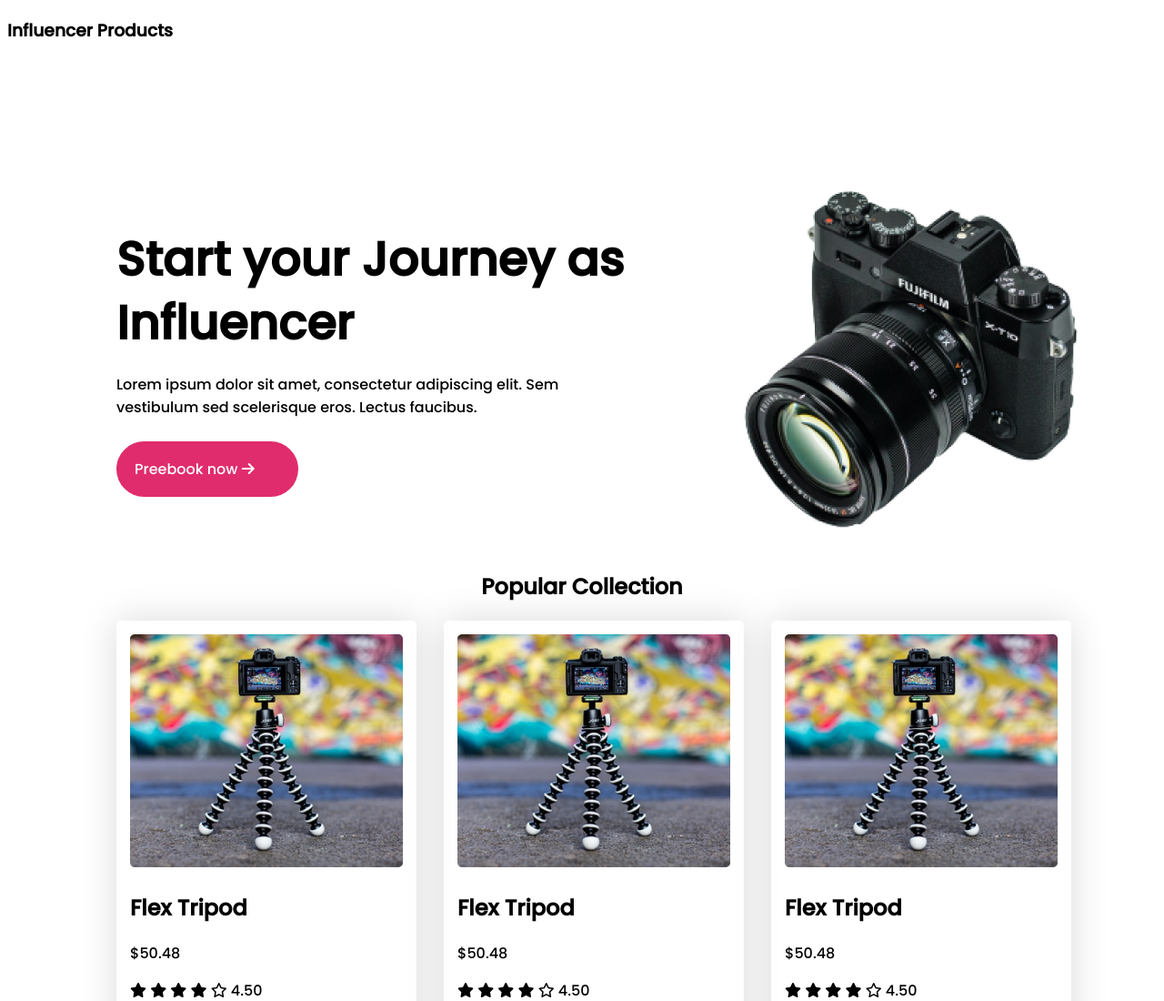
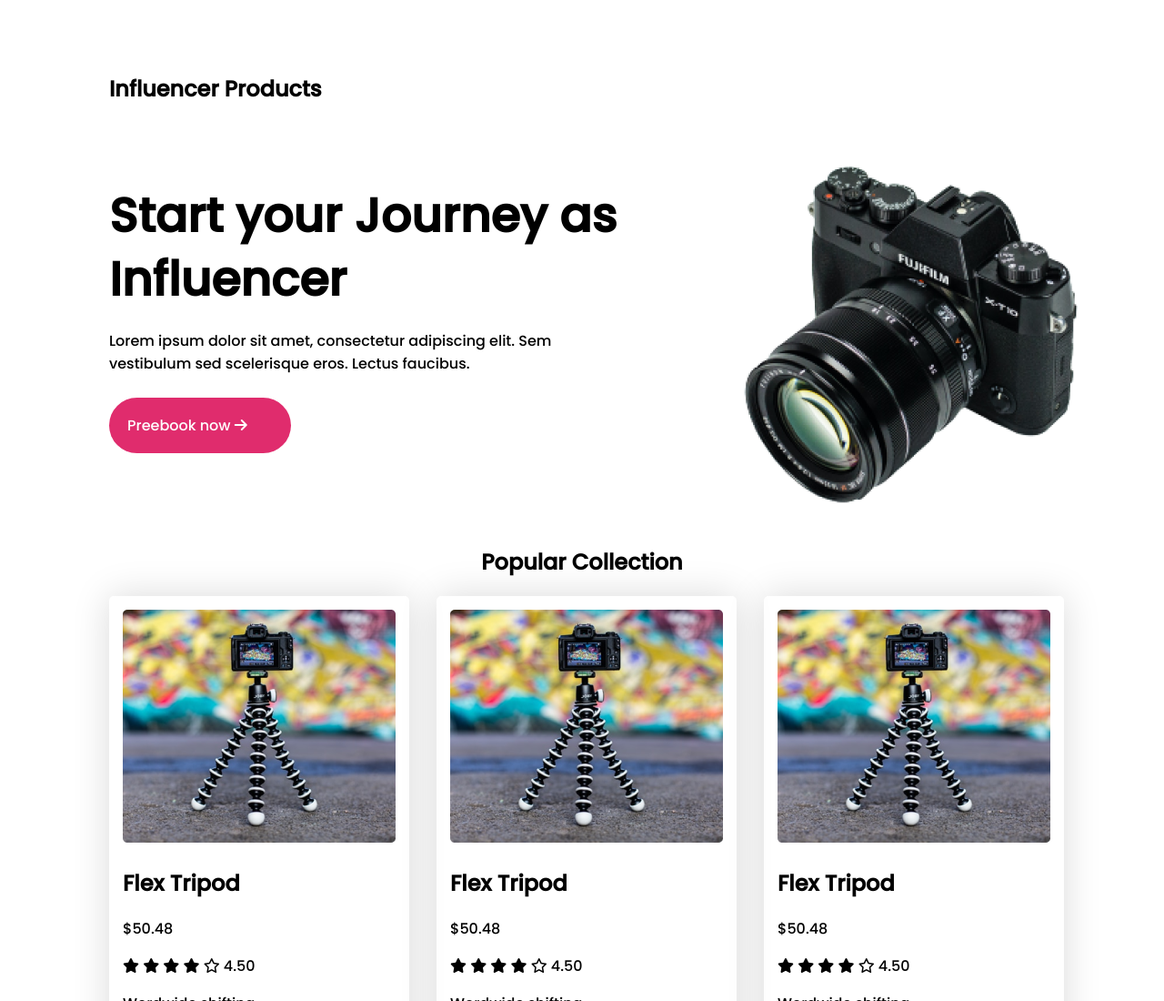
Before and after one commit to yassesh/influencer-gear-project, a plain HTML site: page index.html in a window 1280 px wide. Shown: the top 1100 px of the page at 91% size. Drawn offline with Linux system fonts and the light colour scheme; a web font is replaced by a local one.

Commit message:
primary alignment done

```diff
--- a/index.html
+++ b/index.html
@@ -17,13 +17,13 @@
         Influencer products part
     --------------------->
     <header>
-        <h3>Influencer Products</h3>
+        <h3 class="top-heading">Influencer Products</h3>
         <section class="container">
             <div class="start-journey">
                 <div class="journey-details">
                     <h1 class="main-heading">Start your Journey as
                         Influencer</h1>
-                    <p class="main-heading-details">Lorem ipsum dolor sit amet, consectetur adipiscing elit. Sem
+                    <p class="main-heading-details">Lorem ipsum dolor sit amet, consectetur adipiscing elit. Sem <br>
                         vestibulum sed scelerisque eros.
                         Lectus faucibus.</p>
                     <div class="booking-button">
--- a/styles/style.css
+++ b/styles/style.css
@@ -3,7 +3,13 @@
 /* Common styles */
 body{
     font-family: 'Poppins', sans-serif;
+    margin: 0;
 
+}
+.top-heading{
+    margin-left: 120px;
+    margin-top: 80px;
+    font-size: 24px;
 }
 
 /*----------
@@ -13,10 +19,11 @@ body{
     display: flex;
     margin-left: 120px;
 
+
 }
 .journey-details{
     width: 50%;
-    margin-top: 140px;
+    padding-top: 20px;
 
 }
 .main-heading{
@@ -44,7 +51,7 @@ body{
     width: 440px;
     height: 414px;
     padding-left: 20%;
-    padding-top: 120px;
+    padding-top: 20px;
 }
 /* -----------
 Popular collections styles
```
